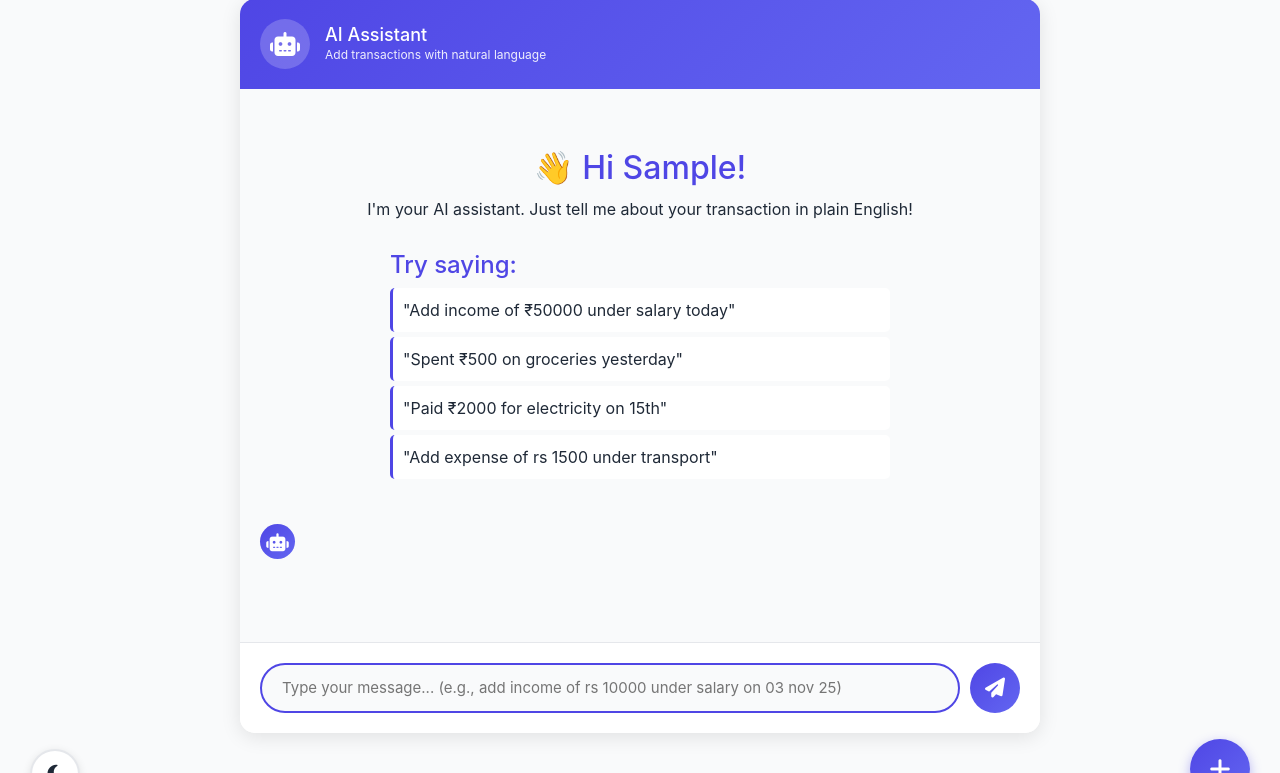
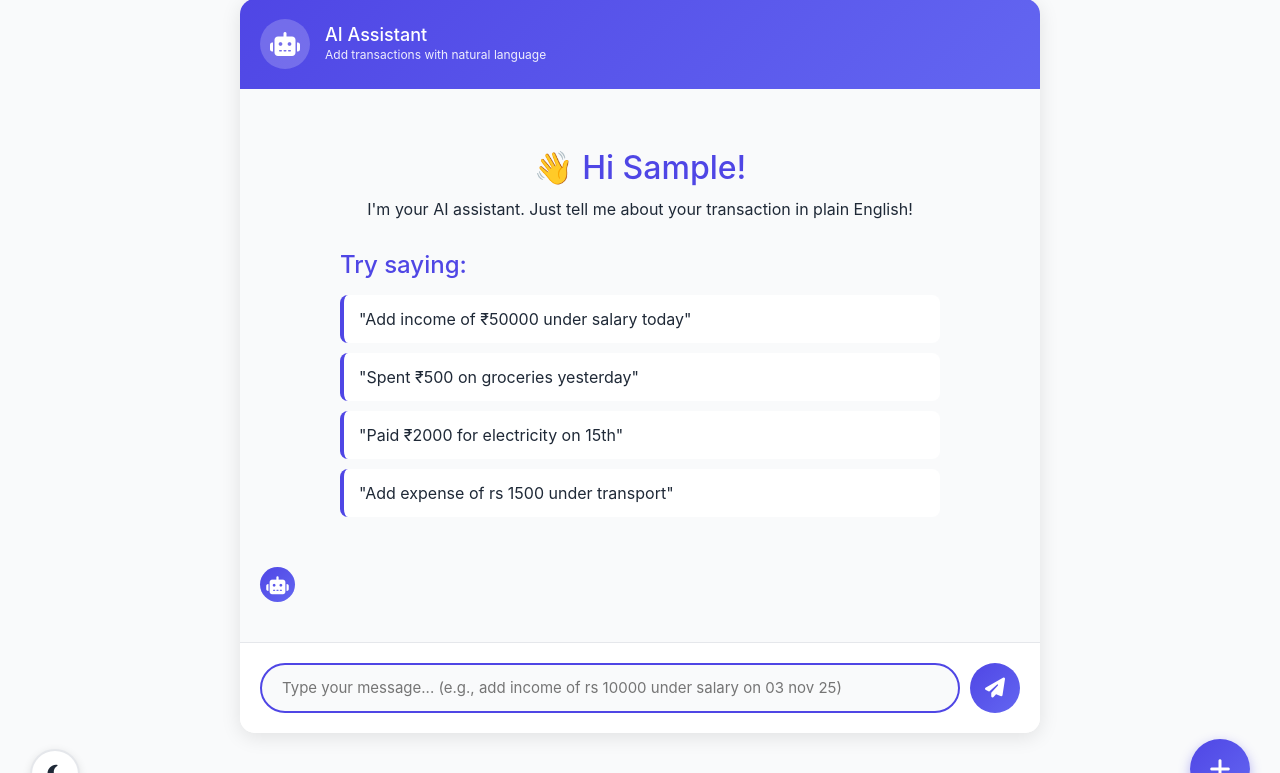
Before and after one commit to abhijeetgk/expensemanager, a Django app: page /ai-assistant/chat/ in a window 1280 px wide; the page is wider, and only the part inside the window is pictured. Shown: the part 105-878 px from the top of that part. Run offline with Django 5.2, Linux system fonts and the light colour scheme; the visitor is signed in with stand-in values (Sample User, id 1).

Commit message:
Fix AI Assistant issues: prevent loops and fix vertical layout
Fixes:
1. Fixed horizontal layout of example sentences - now display vertically
   - Added display: block and width: 100% to example items
   - Improved spacing and margins
   - Better hover effects

2. Fixed infinite loop issue with ambiguous inputs
   - Added loop prevention by checking if fields already in context
   - Added 'savings' and 'transfer' to recognized categories
   - Improved category extraction for multi-word categories
   - Better handling of 'to <category>' pattern (e.g., 'to saving account')
   - Added error message when bot gets confused
   - Auto-reset context on error to start fresh

3. Enhanced user experience
   - Error messages now show in red box with helpful examples
   - Limited category buttons to 8 for better UX
   - More helpful error messages with example format

Example that now works:
'spent 33000 to saving account transfer today'
- Detects 'savings' category
- Prevents asking same question multiple times
- Shows helpful message if still confused

```diff
--- a/templates/web/chat_assistant.html
+++ b/templates/web/chat_assistant.html
@@ -281,28 +281,33 @@
     .welcome-examples {
         margin-top: 30px;
         text-align: left;
-        max-width: 500px;
+        max-width: 600px;
         margin-left: auto;
         margin-right: auto;
     }
 
     .welcome-examples h4 {
         color: var(--primary-color);
+        margin-bottom: 15px;
     }
 
     .example-item {
-        padding: 10px;
-        margin: 5px 0;
+        padding: 12px 15px;
+        margin: 10px 0;
         background: var(--card-bg);
-        border-left: 3px solid var(--primary-color);
-        border-radius: 5px;
+        border-left: 4px solid var(--primary-color);
+        border-radius: 8px;
         cursor: pointer;
         transition: all 0.3s;
+        display: block;
+        width: 100%;
+        box-sizing: border-box;
     }
 
     .example-item:hover {
         transform: translateX(5px);
-        box-shadow: 0 2px 8px rgba(0,0,0,0.1);
+        box-shadow: 0 4px 12px rgba(0,0,0,0.15);
+        background: var(--light-bg);
     }
 </style>
 {% endblock %}
@@ -491,6 +496,26 @@ function scrollToBottom() {
 }
 
 function handleQuestion(response) {
+    // Check if this is an error/help message
+    if (response.type === 'error') {
+        let messageHtml = `<div class="message-content" style="background: #FEE2E2; color: #991B1B; border-left: 4px solid #EF4444;">${response.message}</div>`;
+
+        const fullMessage = `
+            <div class="message bot">
+                <div class="message-avatar"><i class="fas fa-robot"></i></div>
+                ${messageHtml}
+            </div>
+        `;
+
+        $(fullMessage).insertBefore('#typingIndicator').parent();
+        scrollToBottom();
+
+        // Reset context to start fresh
+        conversationContext = {};
+        pendingTransaction = null;
+        return;
+    }
+
     let messageHtml = `<div class="message-content">${response.message}</div>`;
 
     if (response.buttons && response.buttons.length > 0) {
@@ -503,7 +528,7 @@ function handleQuestion(response) {
 
     if (response.categories && response.categories.length > 0) {
         messageHtml += '<div class="message-buttons">';
-        response.categories.forEach(cat => {
+        response.categories.slice(0, 8).forEach(cat => {  // Limit to 8 categories for better UX
             messageHtml += `<button class="message-button" onclick="handleCategoryClick('${cat.name}')">${cat.name}</button>`;
         });
         messageHtml += '</div>';
```
Also changed, not shown: apps/ai_assistant/nlp_parser.py (+21 -8 lines).
